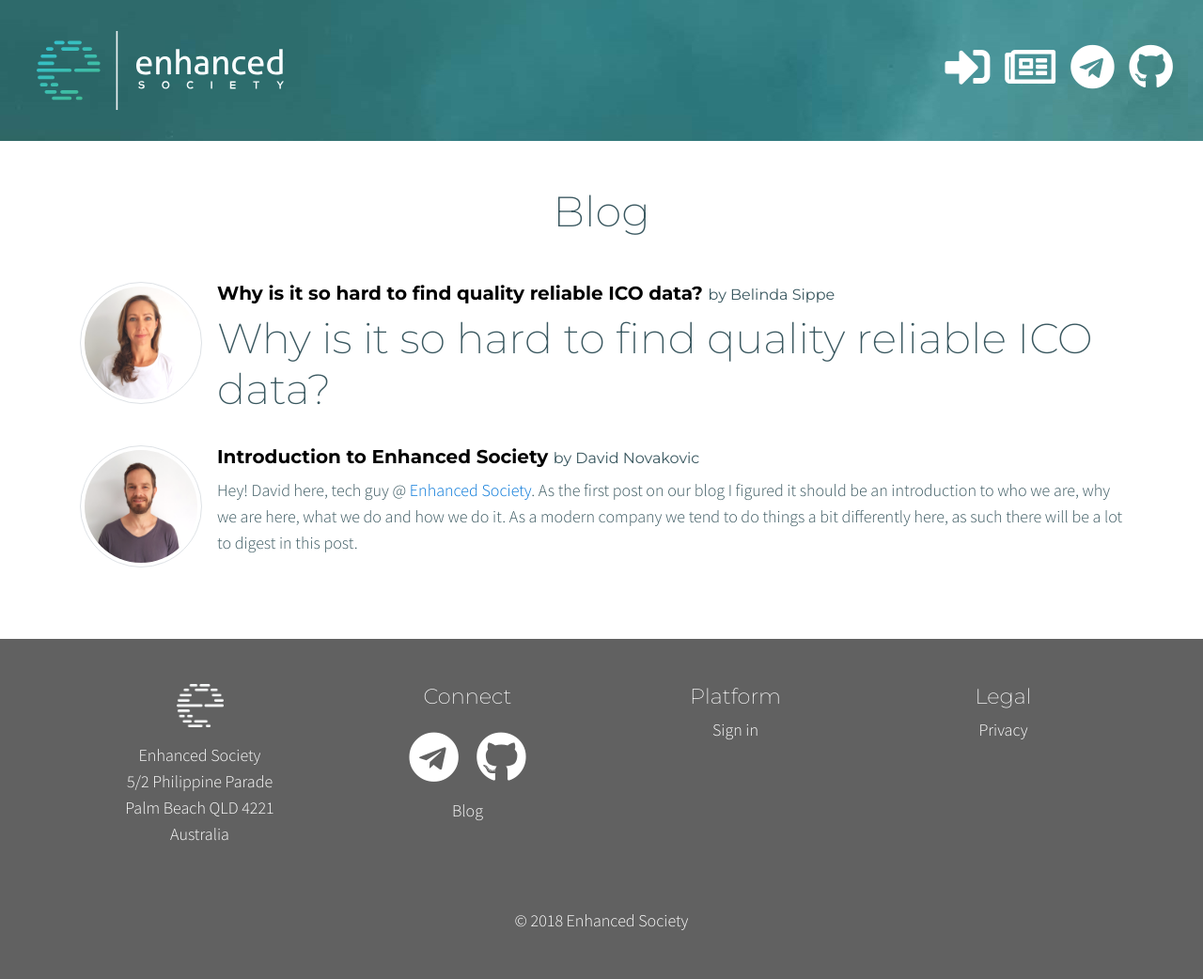
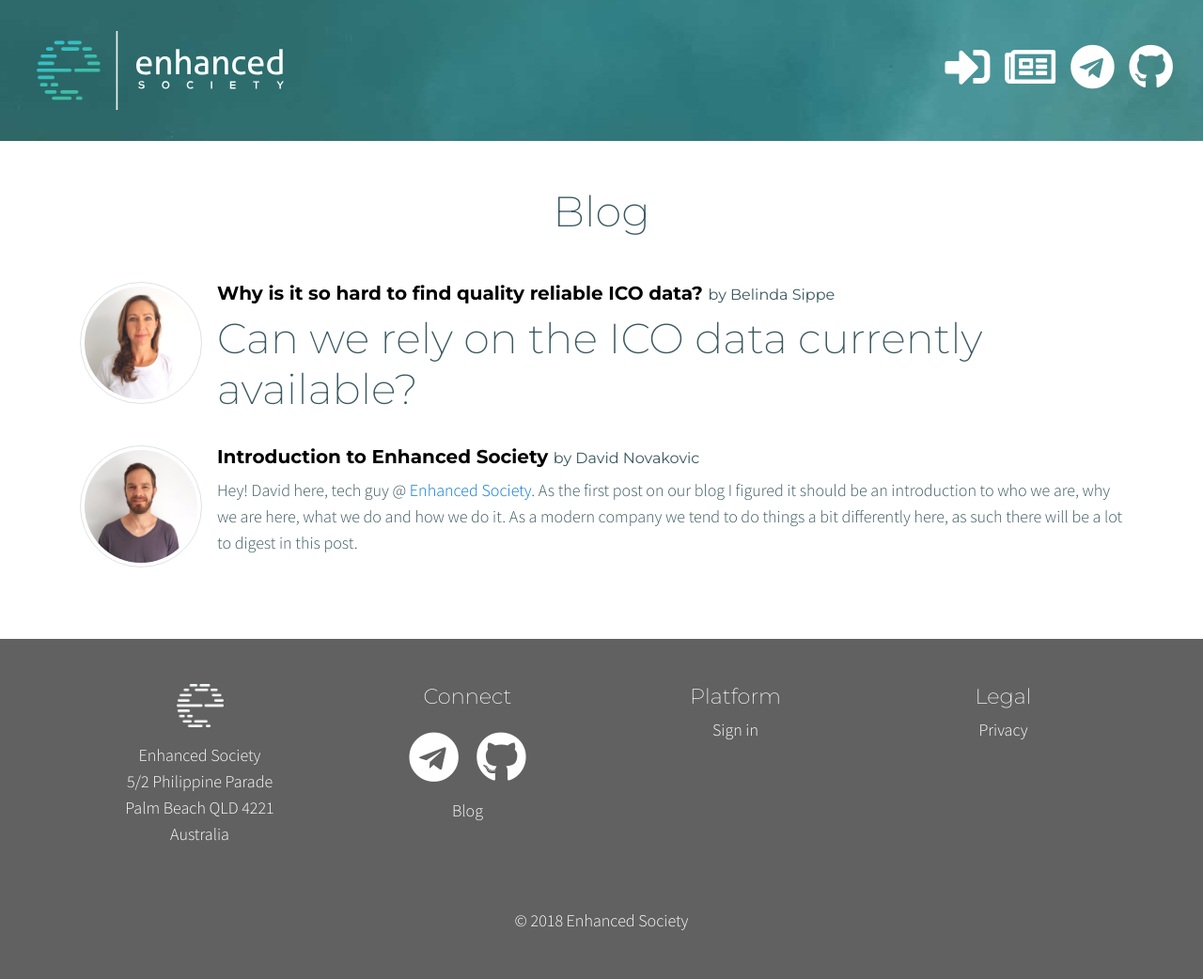
Before and after one commit to enhancedsociety/old-website, a Jekyll site: the page built from blog.html, in a window 1280 px wide. Shown: the whole page at 94% size. Built offline with Jekyll 4.4.1, drawn with Linux system fonts in a browser that asks for light colours; nearby versions of some CDN libraries; a script that is not in the unit is left out.

Commit message:
Update 2018-06-06-hard-to-find-quality-reliable-ico-data.md

```diff
--- a/_posts/2018-06-06-hard-to-find-quality-reliable-ico-data.md
+++ b/_posts/2018-06-06-hard-to-find-quality-reliable-ico-data.md
@@ -5,7 +5,7 @@
 author: belinda
 ---
 
-## Why is it so hard to find quality reliable ICO data?
+## Can we rely on the ICO data currently available?
 
 One of the key features available on Enhanced Society’s platform is the facilitation of TSEs (token sale events) for companies running ICOs.  Hence, it is essential for our clients that we have a good understanding of how ICOs have been implemented historically as well as having a handle on the state of the current ICO environment.  Access to reliable information on ICOs is imperative for investors, regulators and other players with ‘skin in the game’ for making informed decisions.  For anyone familiar with ICOs initiated in the last 12 months it is obvious that identifying quality in this space can be challenging at best!
 
```
